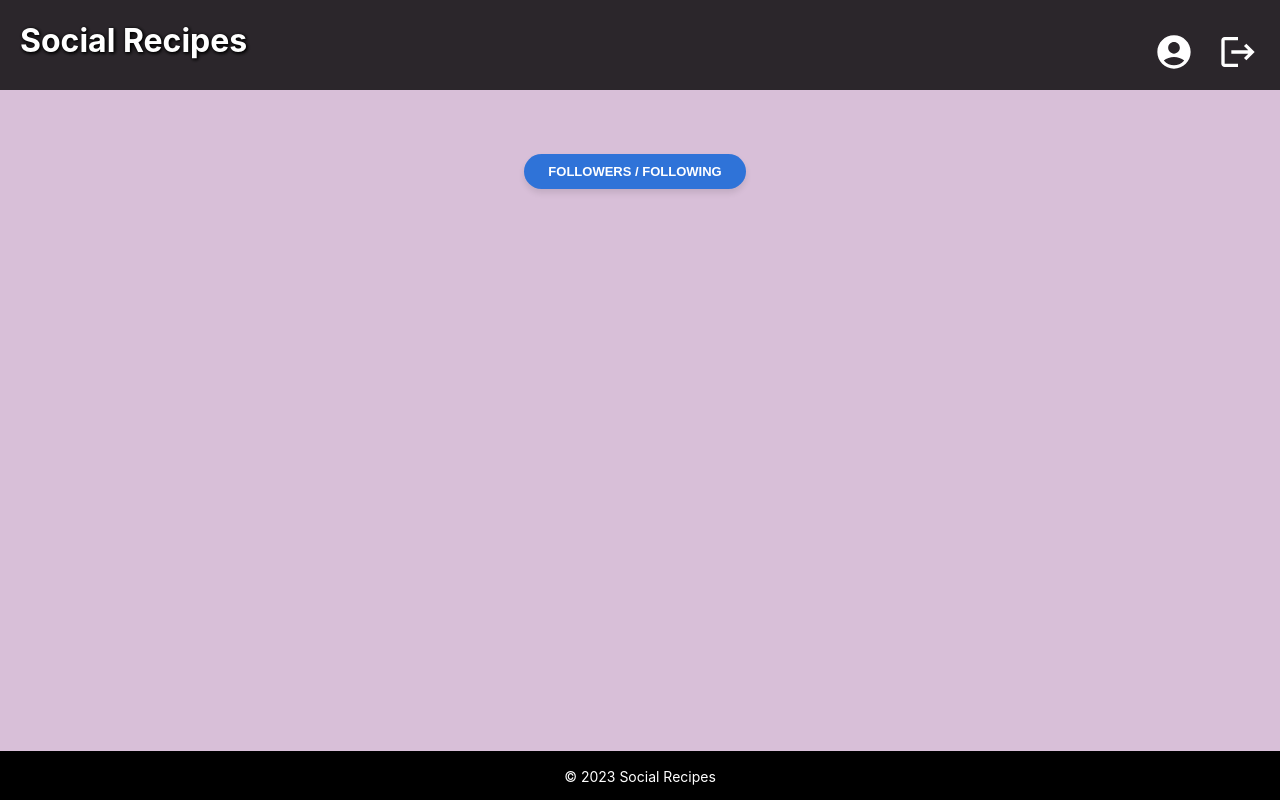
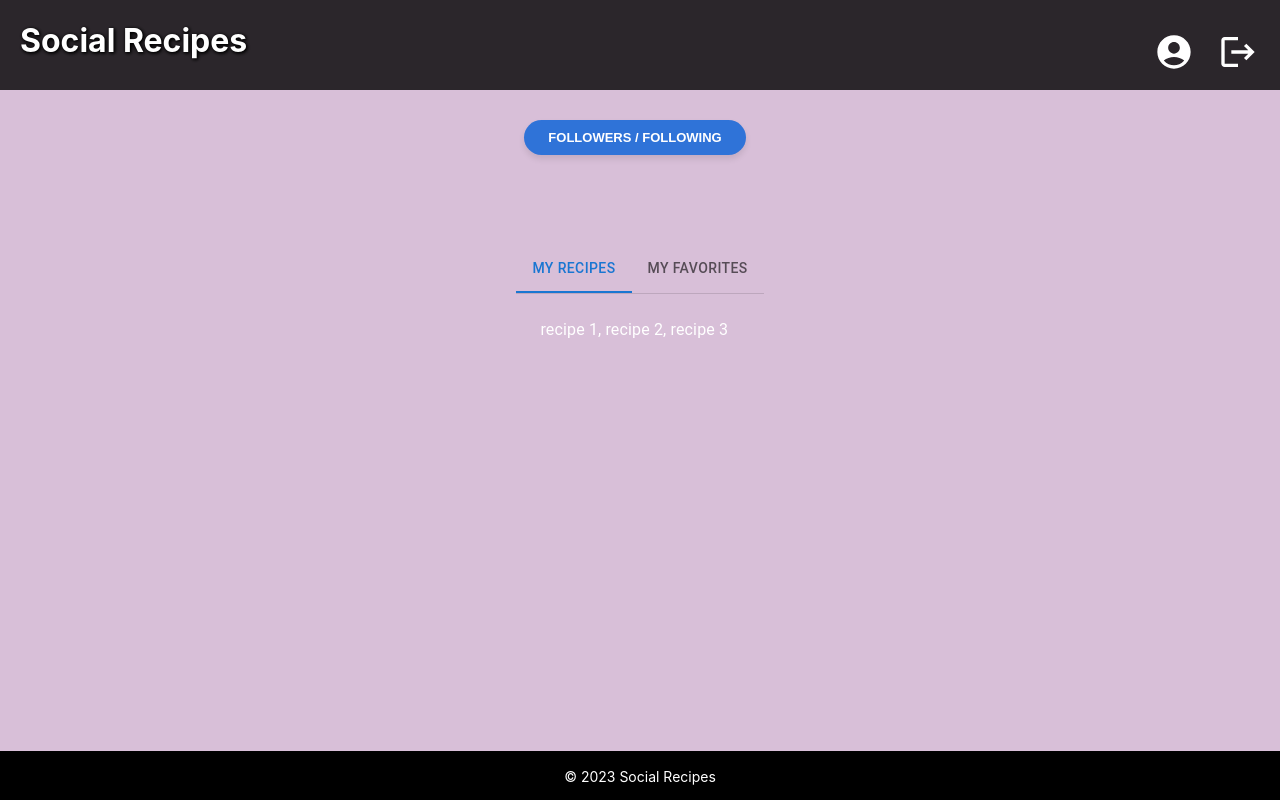
Before and after one commit to AgustinEscalanteRojo/final-project-frontend, a React (Create React App) app: page /profile in a window 1280 px wide. Built offline with nearby package versions, Linux system fonts and the light colour scheme.

Commit message:
feat: add new dependencies to mui lab

```diff
--- a/package.json
+++ b/package.json
@@ -6,6 +6,7 @@
     "@emotion/react": "^11.11.1",
     "@emotion/styled": "^11.11.0",
     "@mui/icons-material": "^5.14.3",
+    "@mui/lab": "^5.0.0-alpha.139",
     "@mui/material": "^5.14.4",
     "@mui/styled-engine-sc": "^5.12.0",
     "@testing-library/jest-dom": "^5.14.1",
--- a/src/components/Card/index.tsx
+++ b/src/components/Card/index.tsx
@@ -39,7 +39,7 @@ export default function RecipeReviewCard() {
   }
 
   return (
-    <Card sx={{ maxWidth: 1000, backgroundColor: 'rgba(255, 255, 255, 0.911)', marginTop: 4,  marginBottom: 32 }}>
+    <Card sx={{ maxWidth: 800, backgroundColor: 'rgba(255, 255, 255, 0.911)', marginTop: 4,  marginBottom: 32 }}>
       <CardHeader
         avatar={
           <Avatar sx={{ bgcolor: red[500] }} aria-label="recipe"></Avatar>
--- a/src/views/Profile/index.tsx
+++ b/src/views/Profile/index.tsx
@@ -4,7 +4,19 @@ import Header from '../../components/Header'
 import Footer from '../../components/Footer'
 import type { Props } from './types'
 import Button from '../../components/Button'
-import { PerfilContainer, Content, ButtonController, Backgroundcolor } from './styles'
+import {
+  PerfilContainer,
+  Content,
+  ButtonController,
+  Backgroundcolor,
+} from './styles'
+
+import * as React from 'react'
+import Box from '@mui/material/Box'
+import Tab from '@mui/material/Tab'
+import TabContext from '@mui/lab/TabContext'
+import TabList from '@mui/lab/TabList'
+import TabPanel from '@mui/lab/TabPanel'
 
 const Profile: FC<Props> = ({ onLogout }) => {
   const navigate = useNavigate()
@@ -13,14 +25,37 @@ const Profile: FC<Props> = ({ onLogout }) => {
     navigate('/Followers')
   }, [navigate])
 
+  const [value, setValue] = React.useState('1')
+
+  const handleChange = (event: React.SyntheticEvent, newValue: string) => {
+    setValue(newValue)
+  }
+
   return (
     <PerfilContainer>
       <Header onLogout={onLogout} />
+
+      <ButtonController>
+        <Button onClick={handleGoToFollowers}>Followers / Following</Button>
+      </ButtonController>
       <Content>
-        <ButtonController>
-          <Button onClick={handleGoToFollowers}>Followers / Following</Button>
-        </ButtonController>
+        <Box sx={{ marginTop: 7, width: '100%', typography: 'body1' }}>
+          <TabContext value={value}>
+            <Box sx={{ borderBottom: 1, borderColor: 'divider' }}>
+              <TabList
+                onChange={handleChange}
+                aria-label="lab API tabs example"
+              >
+                <Tab label="My recipes" value="1" />
+                <Tab label="my favorites" value="2" />
+              </TabList>
+            </Box>
+            <TabPanel value="1">recipe 1, recipe 2, recipe 3</TabPanel>
+            <TabPanel value="2">favorite 1, favorite 2, favorite 3</TabPanel>
+          </TabContext>
+        </Box>
       </Content>
+
       <Backgroundcolor />
       <Footer />
     </PerfilContainer>
```
Also changed, not shown: 1 other file (tests, documents, lock files or other folders).
